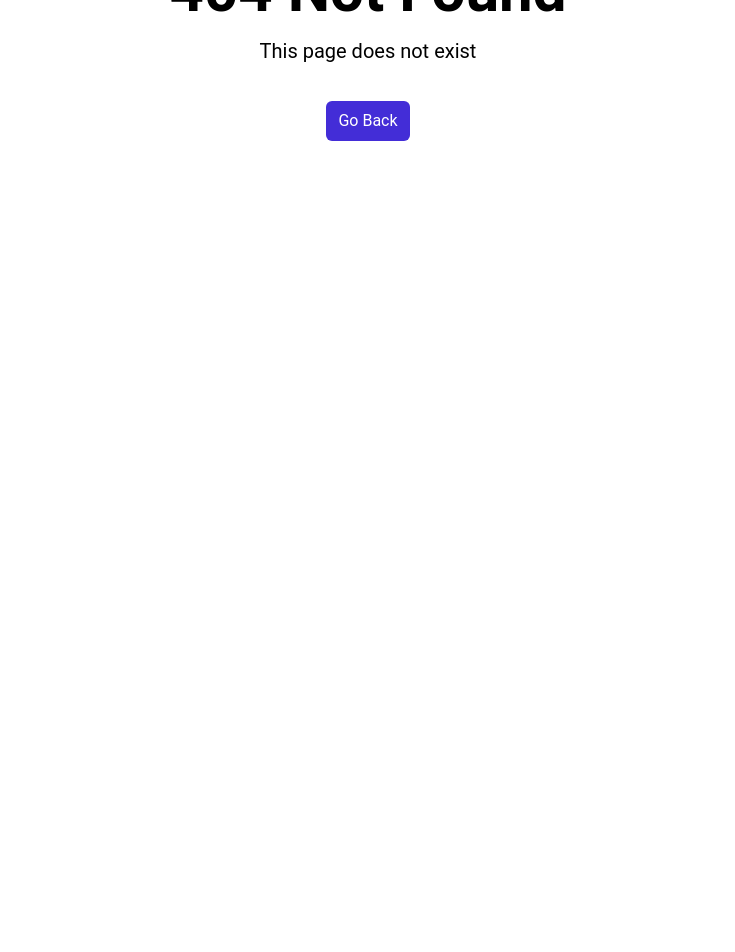
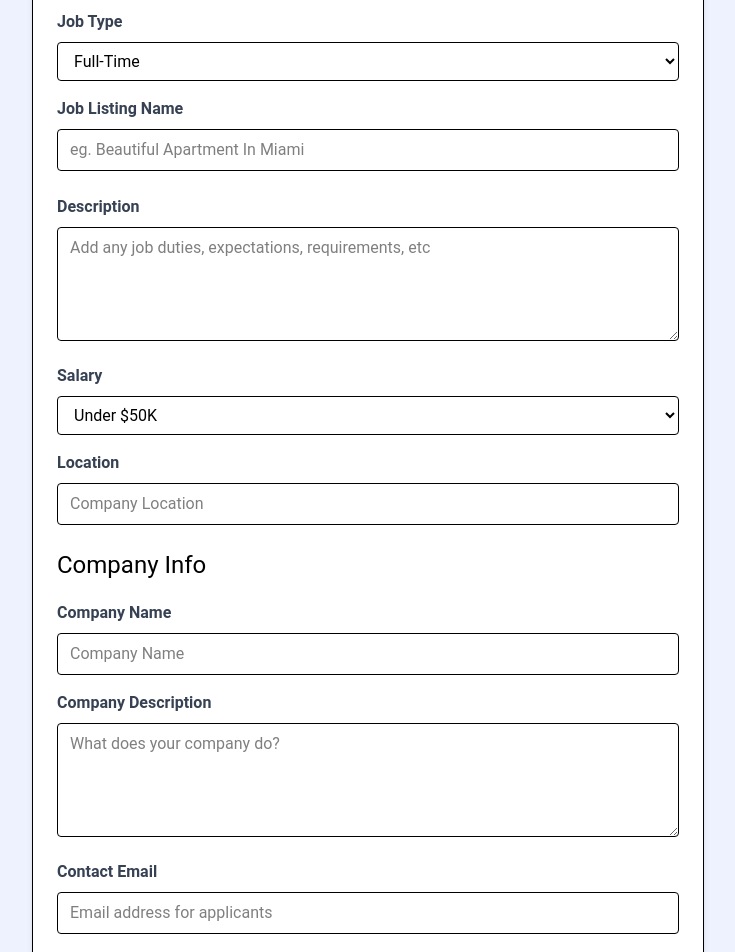
Before and after one commit to puyafazlali/react-job, a React (Vite) app: page /add-job in a window 1280 px wide. Before the commit this address had no page. Shown: the part 260-1212 px from the top of the page, without its empty margins (272-1007 px from the left). Before the commit the page ends 800 px from the top, so only its background shows below. Built offline with nearby package versions, Linux system fonts and the light colour scheme.

Commit message:
feat: Add "Add Job" page

```diff
--- a/src/App.jsx
+++ b/src/App.jsx
@@ -11,6 +11,7 @@
 import JobsPage from "./pages/JobsPage";
 import NotFoundPage from "./pages/NotFoundPage";
 import JobPage, { jobLoader } from "./pages/JobPage";
+import AddJobPage from "./pages/AddJobPage";
 
 const router = createBrowserRouter(
   createRoutesFromElements(
@@ -19,6 +20,7 @@
       <Route path="/about" element={<AboutPage />} />
       <Route path="/jobs" element={<JobsPage />} />
       <Route path="/jobs/:id" element={<JobPage />} loader={jobLoader} />
+      <Route path="/add-job" element={<AddJobPage />} />
       <Route path="*" element={<NotFoundPage />} />
     </Route>
   )
--- /dev/null
+++ b/src/pages/AddJobPage.jsx
@@ -0,0 +1,182 @@
+import React from "react";
+
+const AddJobPage = () => {
+  return (
+    <section className="bg-indigo-50">
+      <div className="container m-auto max-w-2xl py-24">
+        <div className="bg-white px-6 py-8 mb-4 shadow-md rounded-md border m-4 md:m-0">
+          <form>
+            <h2 className="text-3xl text-center font-semibold mb-6">Add Job</h2>
+
+            <div className="mb-4">
+              <label
+                htmlFor="type"
+                className="block text-gray-700 font-bold mb-2"
+              >
+                Job Type
+              </label>
+              <select
+                id="type"
+                name="type"
+                className="border rounded w-full py-2 px-3"
+                required
+              >
+                <option value="Full-Time">Full-Time</option>
+                <option value="Part-Time">Part-Time</option>
+                <option value="Remote">Remote</option>
+                <option value="Internship">Internship</option>
+              </select>
+            </div>
+
+            <div className="mb-4">
+              <label className="block text-gray-700 font-bold mb-2">
+                Job Listing Name
+              </label>
+              <input
+                type="text"
+                id="title"
+                name="title"
+                className="border rounded w-full py-2 px-3 mb-2"
+                placeholder="eg. Beautiful Apartment In Miami"
+                required
+              />
+            </div>
+            <div className="mb-4">
+              <label
+                htmlFor="description"
+                className="block text-gray-700 font-bold mb-2"
+              >
+                Description
+              </label>
+              <textarea
+                id="description"
+                name="description"
+                className="border rounded w-full py-2 px-3"
+                rows="4"
+                placeholder="Add any job duties, expectations, requirements, etc"
+              ></textarea>
+            </div>
+
+            <div className="mb-4">
+              <label
+                htmlFor="type"
+                className="block text-gray-700 font-bold mb-2"
+              >
+                Salary
+              </label>
+              <select
+                id="salary"
+                name="salary"
+                className="border rounded w-full py-2 px-3"
+                required
+              >
+                <option value="Under $50K">Under $50K</option>
+                <option value="$50K - 60K">$50K - $60K</option>
+                <option value="$60K - 70K">$60K - $70K</option>
+                <option value="$70K - 80K">$70K - $80K</option>
+                <option value="$80K - 90K">$80K - $90K</option>
+                <option value="$90K - 100K">$90K - $100K</option>
+                <option value="$100K - 125K">$100K - $125K</option>
+                <option value="$125K - 150K">$125K - $150K</option>
+                <option value="$150K - 175K">$150K - $175K</option>
+                <option value="$175K - 200K">$175K - $200K</option>
+                <option value="Over $200K">Over $200K</option>
+              </select>
+            </div>
+
+            <div className="mb-4">
+              <label className="block text-gray-700 font-bold mb-2">
+                Location
+              </label>
+              <input
+                type="text"
+                id="location"
+                name="location"
+                className="border rounded w-full py-2 px-3 mb-2"
+                placeholder="Company Location"
+                required
+              />
+            </div>
+
+            <h3 className="text-2xl mb-5">Company Info</h3>
+
+            <div className="mb-4">
+              <label
+                htmlFor="company"
+                className="block text-gray-700 font-bold mb-2"
+              >
+                Company Name
+              </label>
+              <input
+                type="text"
+                id="company"
+                name="company"
+                className="border rounded w-full py-2 px-3"
+                placeholder="Company Name"
+              />
+            </div>
+
+            <div className="mb-4">
+              <label
+                htmlFor="company_description"
+                className="block text-gray-700 font-bold mb-2"
+              >
+                Company Description
+              </label>
+              <textarea
+                id="company_description"
+                name="company_description"
+                className="border rounded w-full py-2 px-3"
+                rows="4"
+                placeholder="What does your company do?"
+              ></textarea>
+            </div>
+
+            <div className="mb-4">
+              <label
+                htmlFor="contact_email"
+                className="block text-gray-700 font-bold mb-2"
+              >
+                Contact Email
+              </label>
+              <input
+                type="email"
+                id="contact_email"
+                name="contact_email"
+                className="border rounded w-full py-2 px-3"
+                placeholder="Email address for applicants"
+                required
+              />
+            </div>
+            <div className="mb-4">
+              <label
+                htmlFor="contact_phone"
+                className="block text-gray-700 font-bold mb-2"
+              >
+                Contact Phone
+              </label>
+              <input
+                type="tel"
+                id="contact_phone"
+                name="contact_phone"
+                className="border rounded w-full py-2 px-3"
+                placeholder="Optional phone for applicants"
+              />
+            </div>
+
+            <div>
+              <button
+                className="bg-indigo-500 hover:bg-indigo-600 text-white font-bold py-2 px-4 rounded-full w-full focus:outline-none focus:shadow-outline"
+                type="submit"
+              >
+                Add Job
+              </button>
+            </div>
+          </form>
+        </div>
+      </div>
+    </section>
+  );
+};
+
+export default AddJobPage;
```
